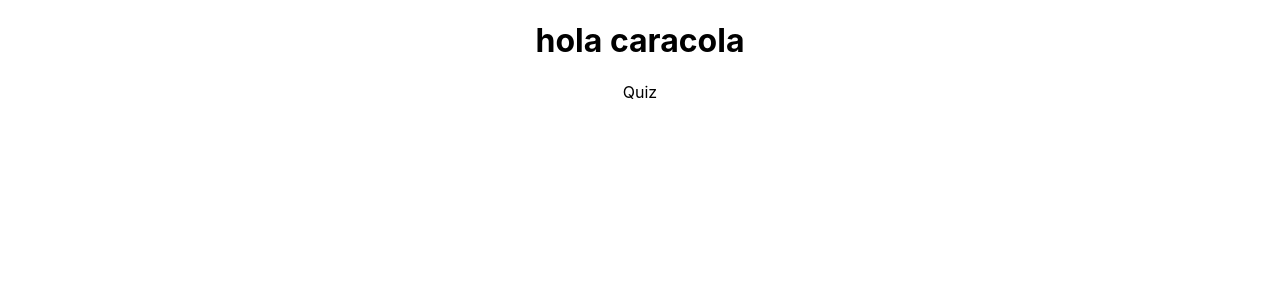
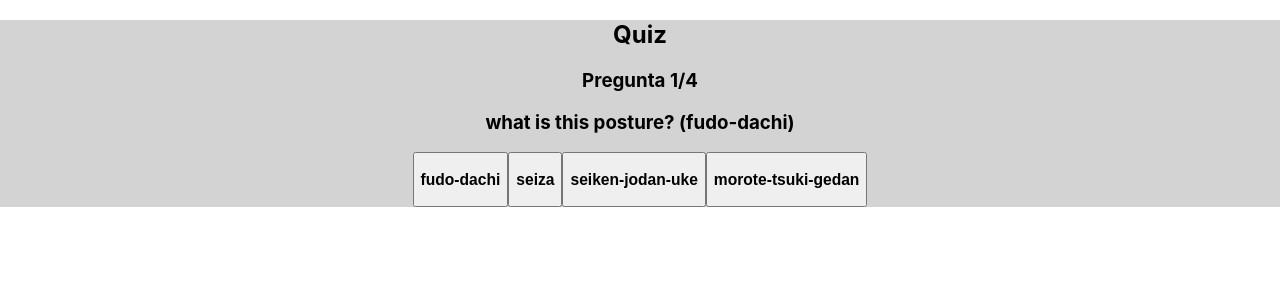
Before and after one commit to kihoot261/kihoot_frontend, a React (Create React App) app: page /quiz in a window 1280 px wide. Shown: the top 300 px of the page. Built offline with nearby package versions, Linux system fonts and the light colour scheme.

Commit message:
added some playability with placeholder data and navigation

```diff
--- a/src/App.css
+++ b/src/App.css
@@ -2,37 +2,14 @@
   text-align: center;
 }
 
-.App-logo {
-  height: 40vmin;
-  pointer-events: none;
+.quiz-container {
+  background-color: lightgrey;
 }
 
-@media (prefers-reduced-motion: no-preference) {
-  .App-logo {
-    animation: App-logo-spin infinite 20s linear;
-  }
+.correct-answer {
+  color: lightgreen;
 }
 
-.App-header {
-  background-color: #282c34;
-  min-height: 100vh;
-  display: flex;
-  flex-direction: column;
-  align-items: center;
-  justify-content: center;
-  font-size: calc(10px + 2vmin);
-  color: white;
+.incorrect-answer {
+  color: lightcoral;
 }
-
-.App-link {
-  color: #61dafb;
-}
-
-@keyframes App-logo-spin {
-  from {
-    transform: rotate(0deg);
-  }
-  to {
-    transform: rotate(360deg);
-  }
-}
--- a/src/App.js
+++ b/src/App.js
@@ -2,6 +2,8 @@ import './App.css';
 import Quiz from './pages/Quiz';
 import Info from './pages/Info';
 import Profile from './pages/Profile';
+import SetupQuiz from './pages/SetupQuiz';
+import Results from './pages/Results'
 import { Route, Routes, Navigate, useLocation } from 'react-router-dom';
 import Navbar from './components/Navbar';
 
@@ -14,17 +16,18 @@ function App() {
       {
         showOnlyOnHome &&
         <>
+          <h1>Kihoot</h1>
           <Navbar></Navbar>
-          <h1>Kihoot</h1>
         </>
       }
       <Routes>
         <Route path='/info' element={<Info></Info>}></Route>
         <Route path='/quiz' element={<Quiz></Quiz>}></Route>
         <Route path='/profile' element={<Profile></Profile>}></Route>
+        <Route path='/setupquiz' element={<SetupQuiz></SetupQuiz>}></Route>
+        <Route path='/results' element={<Results></Results>}></Route>
         <Route path="*" element={<Navigate to="/" replace />} />
       </Routes>
-
     </div>
   );
 }
--- a/src/api/quizData.js
+++ b/src/api/quizData.js
@@ -1,44 +1,46 @@
+// placeholder until backend solved
+
 const quizData = {
     questions: [
         {
-            question: "what will <code>console.log('Hello World')</code> log to the console?",
+            question: "what is this posture? (fudo-dachi)",
             answers: [
-                "'Hello World'",
-                "Hello World",
-                "String",
-                "None of the above",
+                "fudo-dachi",
+                "seiza",
+                "seiken-jodan-uke",
+                "morote-tsuki-gedan",
+            ],
+            correctAnswerIndex: 0,
+        },
+        {
+            question: "what is this posture? (seiza)",
+            answers: [
+                "zenkutsu-dachi",
+                "yoi-dachi",
+                "seiza",
+                "seiken-oi-tsuki-jodan",
+            ],
+            correctAnswerIndex: 2,
+        },
+        {
+            question: "what is this posture? (zenkutsu-dachi)",
+            answers: [
+                "kin-geri",
+                "zenkutsu-dachi",
+                "hiza-ganmen-geri",
+                "seiza",
             ],
             correctAnswerIndex: 1,
         },
         {
-            question: "what will <code>console.log(15)</code> log to the console?",
+            question: "what is this posture? (seiken-oi-tsuki-jodan)",
             answers: [
-                "Number",
-                "'15'",
-                "15",
-                "None of the above",
+                "seiken-oi-tsuki-gedan",
+                "seiken-oi-tsuki-chudan",
+                "seiken-oi-tsuki-jodan",
+                "seiken-mae-gedan-barai",
             ],
             correctAnswerIndex: 2,
-        },
-        {
-            question: "what will <code>console.log(15 + 5)</code> log to the console?",
-            answers: [
-                "155",
-                "'155'",
-                "20",
-                "'20'",
-            ],
-            correctAnswerIndex: 2,
-        },
-        {
-            question: "what will <code>console.log('15 + 20')</code> log to the console?",
-            answers: [
-                "35",
-                "1520",
-                "'35'",
-                "15 + 20",
-            ],
-            correctAnswerIndex: 3,
         },
     ]
 }
--- a/src/pages/Info.js
+++ b/src/pages/Info.js
@@ -5,7 +5,11 @@ function Info() {
   return (
     <>
       <Header></Header>
-      <div>Info</div>
+      <h2>Info</h2>
+      <a href='https://drive.google.com/file/d/1aARJ_t44nUn4o9suCYEJe1kyGFKTV6Xc/view?usp=drive_link'>Referencia pase grados</a>
+      <p>
+        Pots enviar-me un email a: <a href='mailto:kihoot261@gmail.com'>kihoot261@gmail.com</a> en cas de tenir una suggerencia o veure un error
+      </p>
     </>
   )
 }
--- a/src/pages/Quiz.js
+++ b/src/pages/Quiz.js
@@ -1,11 +1,76 @@
-import React from 'react'
-import Header from '../components/Header'
+import React, { useState, useEffect, useRef } from 'react'
+import quizData from '../api/quizData';
+import { useNavigate } from 'react-router-dom';
 
 function Quiz() {
+
+  const [displayQuestion, setDisplayQuestion] = useState(0);
+  const [displayAnswer, setDisplayAnswer] = useState(false);
+  const [answerCorrect, setAnswerCorrect] = useState(false);
+  const [amountCorrect, setAmountCorrect] = useState(0);
+  const [clickable, setClickable] = useState(true);
+  const navigate = useNavigate();
+  const amountCorrectRef = useRef(0);
+
+  useEffect(() => {
+    amountCorrectRef.current = amountCorrect;
+  }, [amountCorrect]);
+
+  const handleAnswer = (index) => {
+    setDisplayAnswer(true);
+    setClickable(false);
+    if (quizData.questions[displayQuestion].correctAnswerIndex === index) {
+      setAnswerCorrect(true);
+      setAmountCorrect(prev => {
+        const next = prev + 1;
+        amountCorrectRef.current = next;
+        return next;
+      });
+    } else {
+      setAnswerCorrect(false);
+    }
+    setTimeout(() => {
+      setClickable(true);
+      setDisplayAnswer(false);
+      if (displayQuestion < quizData.questions.length - 1) {
+        setDisplayQuestion(displayQuestion + 1);
+      }
+      else {
+        console.log(amountCorrectRef.current);
+        navigate('/results', { state: { corrects: amountCorrect, total: quizData.questions.length} });
+      }
+    }, 3000)
+  }
+
   return (
     <>
-      <Header></Header>
-      <div>Quiz</div>
+      <div className='quiz-container'>
+        <h2>Quiz</h2>
+        <h3>Pregunta {displayQuestion + 1}/{quizData.questions.length}</h3>
+        {displayAnswer &&
+          <>
+            {
+              answerCorrect ? <h3 className='correct-answer'>Correct!</h3> : <h3 className='incorrect-answer'>Incorrect!</h3>
+            }
+          </>
+        }
+
+        <div>
+          <h3 dangerouslySetInnerHTML={{ __html: quizData.questions[displayQuestion].question }}></h3>
+          {
+            quizData.questions[displayQuestion].answers.map((answer, index) => {
+              return (
+                <button key={index} disabled={!clickable} onClick={() => handleAnswer(index)}>
+                  <h3>
+                    {answer}
+                  </h3>
+
+                </button>
+              )
+            })
+          }
+        </div>
+      </div>
     </>
 
   )
--- /dev/null
+++ b/src/pages/Results.js
@@ -0,0 +1,23 @@
+import React from 'react'
+import { useLocation } from 'react-router-dom';
+
+function Results() {
+
+    const location = useLocation();
+    const { corrects, total } = location.state;
+
+    return (
+        <>
+        <div>
+            Results
+        </div>
+        <div>
+            {
+                corrects/total*100
+            }
+        </div>
+        </>
+    )
+}
+
+export default Results
--- /dev/null
+++ b/src/pages/SetupQuiz.js
@@ -0,0 +1,10 @@
+// esta página configurará el quiz, pero se hará en un futuro
+import React from 'react'
+
+function SetupQuiz() {
+  return (
+    <div>SetupQuiz</div>
+  )
+}
+
+export default SetupQuiz
```
Also changed, not shown: 1 other file (tests, documents, lock files or other folders).
